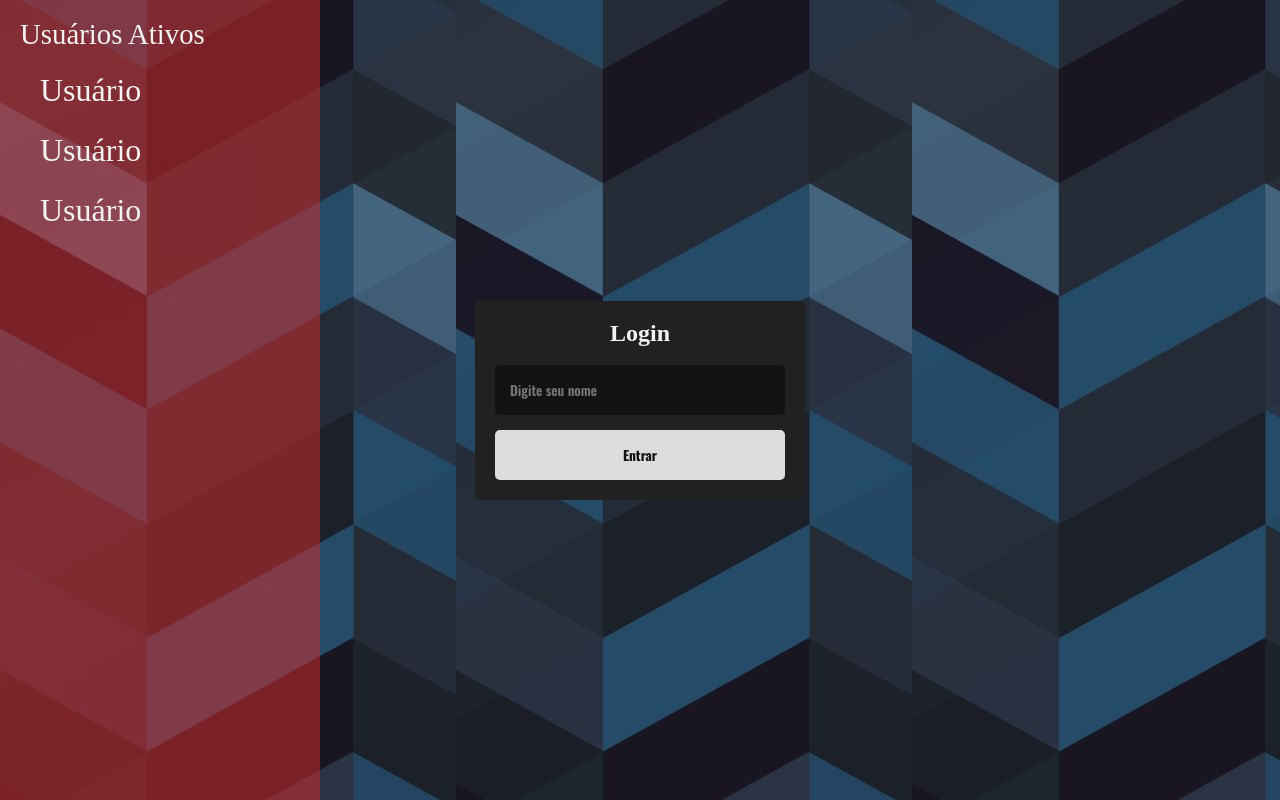
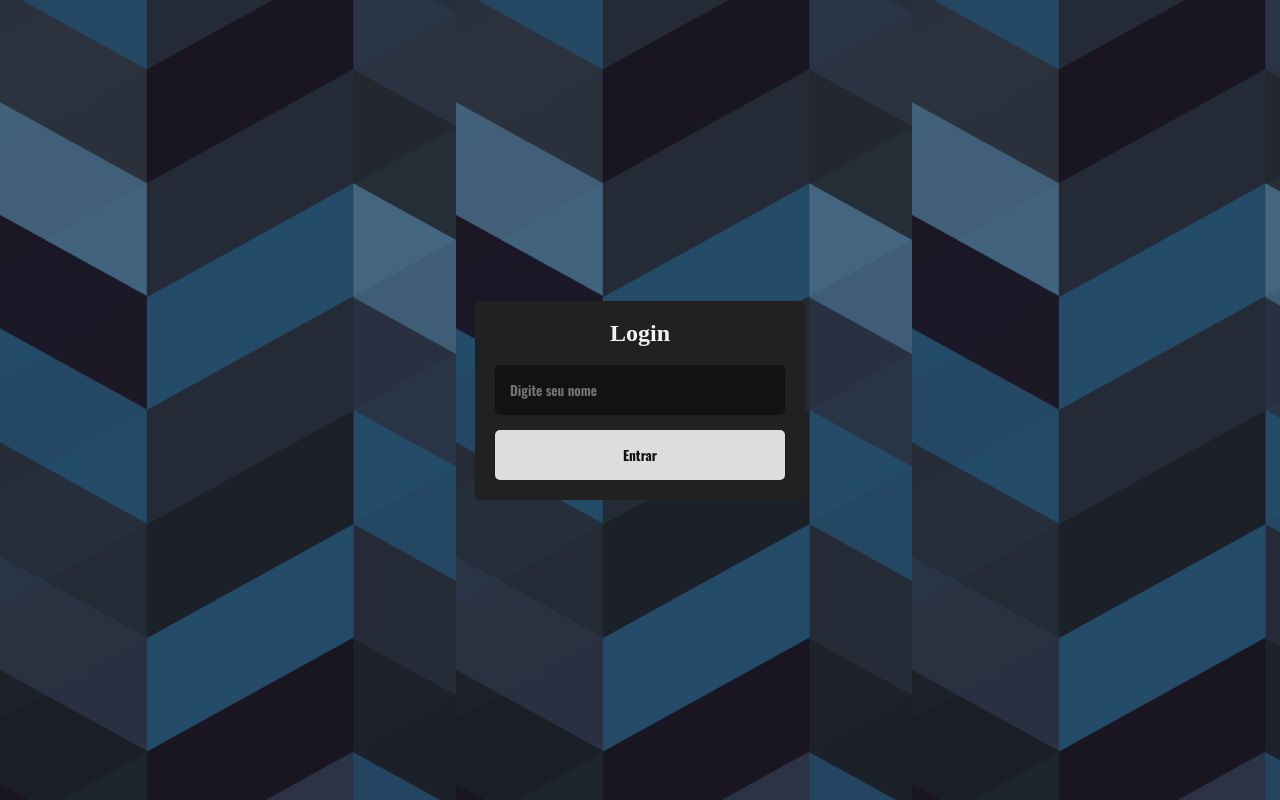
Before and after one commit to Gabuabuu/Talk_Chat, a plain HTML site: page frontend/index.html in a window 1280 px wide. Drawn offline with nearby package versions, Linux system fonts and the light colour scheme.

Commit message:
refactor: Correcting user list
Correcting user list display and maximum size for sending messages.

```diff
--- a/frontend/css/style.css
+++ b/frontend/css/style.css
@@ -77,9 +77,9 @@ body {
 
 
 .sidebar {
-  background-color: rgba(216, 44, 44, 0.511);
+  background-color: rgb(27, 26, 26);
   background-repeat: repeat-y;
-  display: flex; /* Certifique-se de que a sidebar está visível */
+  display: none; /* Certifique-se de que a sidebar está visível */
   flex-direction: column;
   height: 100vh; /* Altura total da viewport */
   text-align: center;
--- a/frontend/index.html
+++ b/frontend/index.html
@@ -39,7 +39,7 @@
 
 
         <form class="chat__form">
-          <input type="text" class="chat__input" placeholder="Digite uma mensagem" required>
+          <input type="text" class="chat__input" placeholder="Digite uma mensagem" required maxlength="50">
           <button type="submit" class="chat__button">
             <span class="material-symbols-outlined">
               send
```
